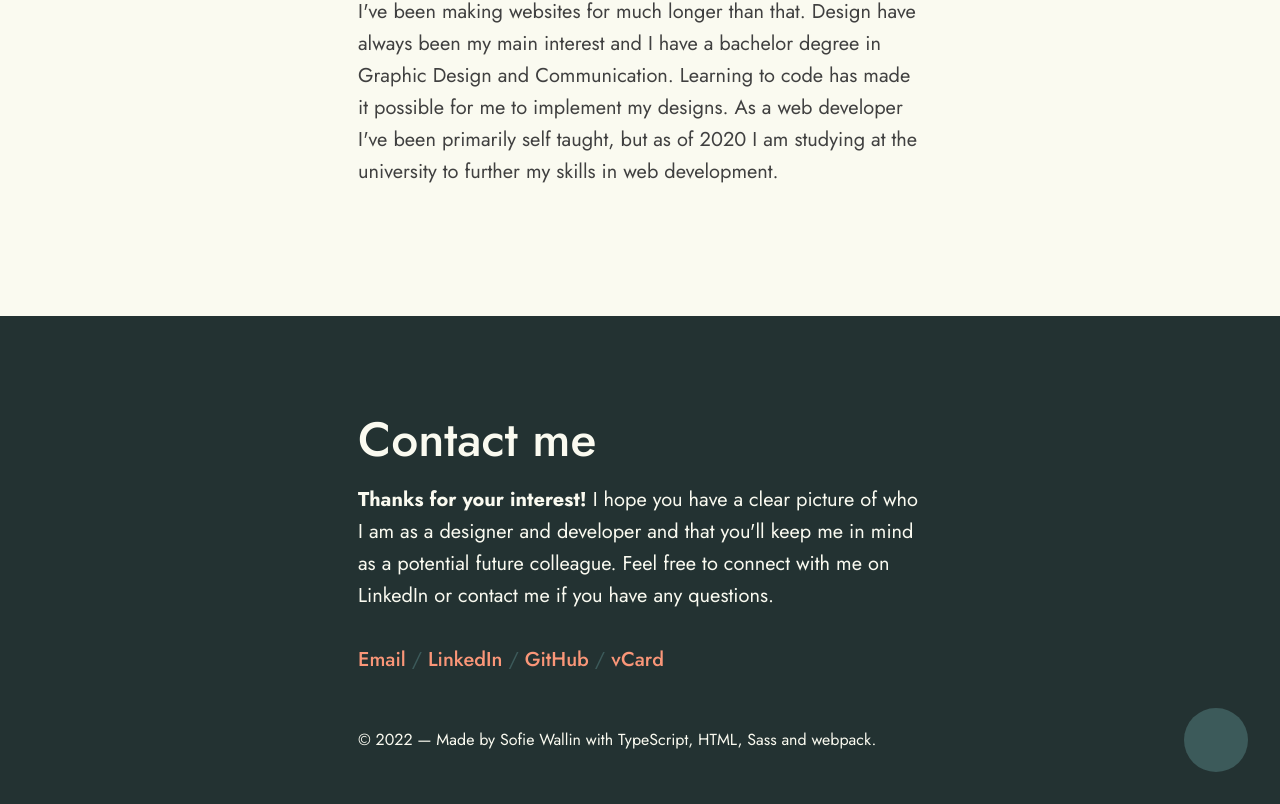
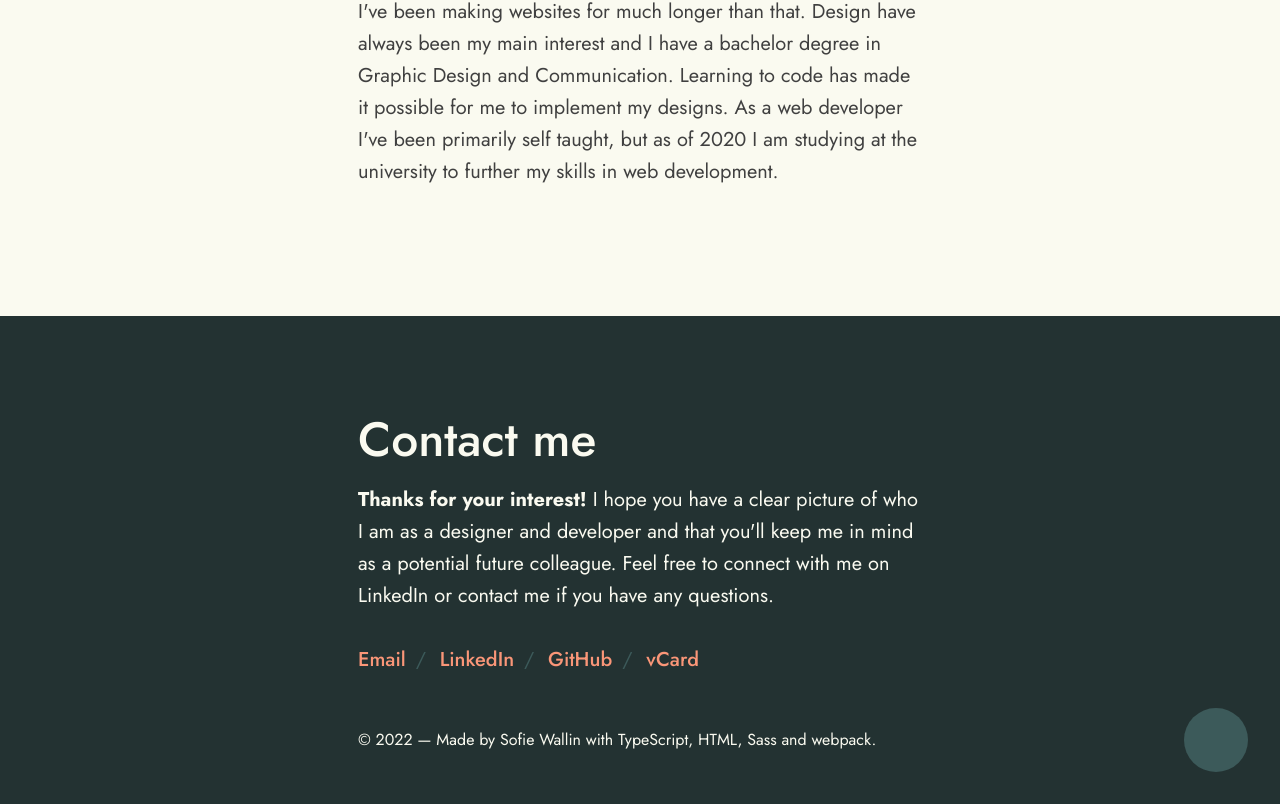
Before and after one commit to sofiewallin/cv-application, a website built with webpack: page src/index.html in a window 1280 px wide. Shown: the part 2727-3531 px from the top of the page. Built offline with nearby package versions, Linux system fonts and the light colour scheme; files whose address does not match are found by name.

Commit message:
Update style

```diff
--- a/src/sass/_modules.scss
+++ b/src/sass/_modules.scss
@@ -302,13 +302,17 @@
 
 .project {
 
-    @include breakpoint(desktop-small) {
-        .text-container {
+    .text-container {
+        width: 100%;
+
+        @include breakpoint(desktop-small) {
             padding-top: 48px;
             padding-left: 98px;
         }
+    }
 
-        &:nth-child(even) {
+    &:nth-child(even) {
+        @include breakpoint(desktop-small) {
             .project-logo,
             .text-container {
                 grid-row: 1/2;
@@ -481,14 +485,33 @@
 
 .contact-links li {
     @include inline-block;
+    padding-right: 23px;
+    position: relative;
 
     &::after {
+        @include pseudo-block;
         color: $gray-green;
-        content: ' / ';
+        content: '/';
+        margin-left: -15px;
+        left: 100%;
+        top: 0;
     }
 
-    &:last-child::after {
-        content: '';
+    &:last-child {
+        padding-right: 0;
+
+        &::after {
+            content: '';
+        }
+    }
+
+    @include breakpoint(tablet) {
+        padding-right: 28px;
+
+        &::after {
+            margin-left: -18px;
+
+        }
     }
 }
 
```
